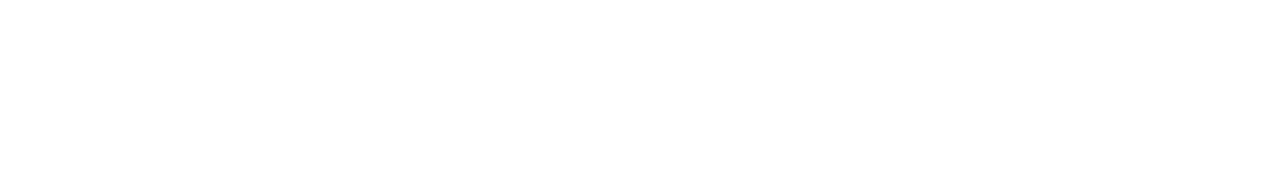
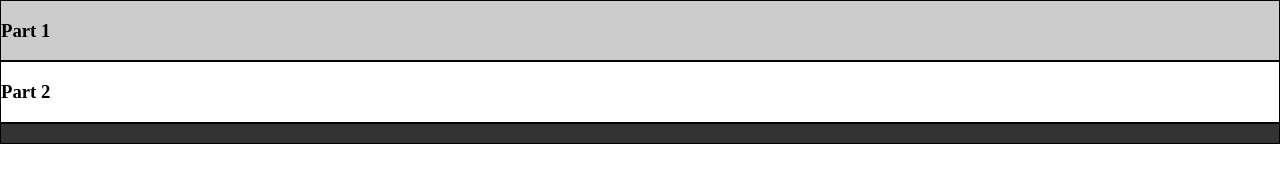
Before and after one commit to modestXaker/Firstrepository, a plain HTML site: page index.html in a window 1280 px wide. Drawn offline with Linux system fonts and the light colour scheme.

Commit message:
add change styles

```diff
--- a/index.html
+++ b/index.html
@@ -0,0 +1,21 @@
+<!DOCTYPE html>
+<html lang="en">
+<head>
+	<meta charset="UTF-8">
+	<title>Document</title>
+	<link rel="stylesheet" href="css/main.css">
+</head>
+<body>
+	<div class="container">
+		<div class="block1">
+			<h3>Part 1</h3>
+		</div>
+		<div class="block2">
+			<h3>Part 2</h3>
+		</div>
+		<div class="block3">
+			<h3 class="Part3"></h3>
+		</div>
+	</div>
+</body>
+</html>
--- a/sass/main.sass
+++ b/sass/main.sass
@@ -3,3 +3,15 @@ html, body
 	padding: 0
 	height: 100%
 	width: 100%
+
+.block1
+		border: 1px solid black
+		background: #ccc
+
+.block2
+		border: 1px solid black
+		background: #fff
+
+.block3
+		border: 1px solid black
+		background: #333
```
Also changed, not shown: css/main.css, 1 other file.
